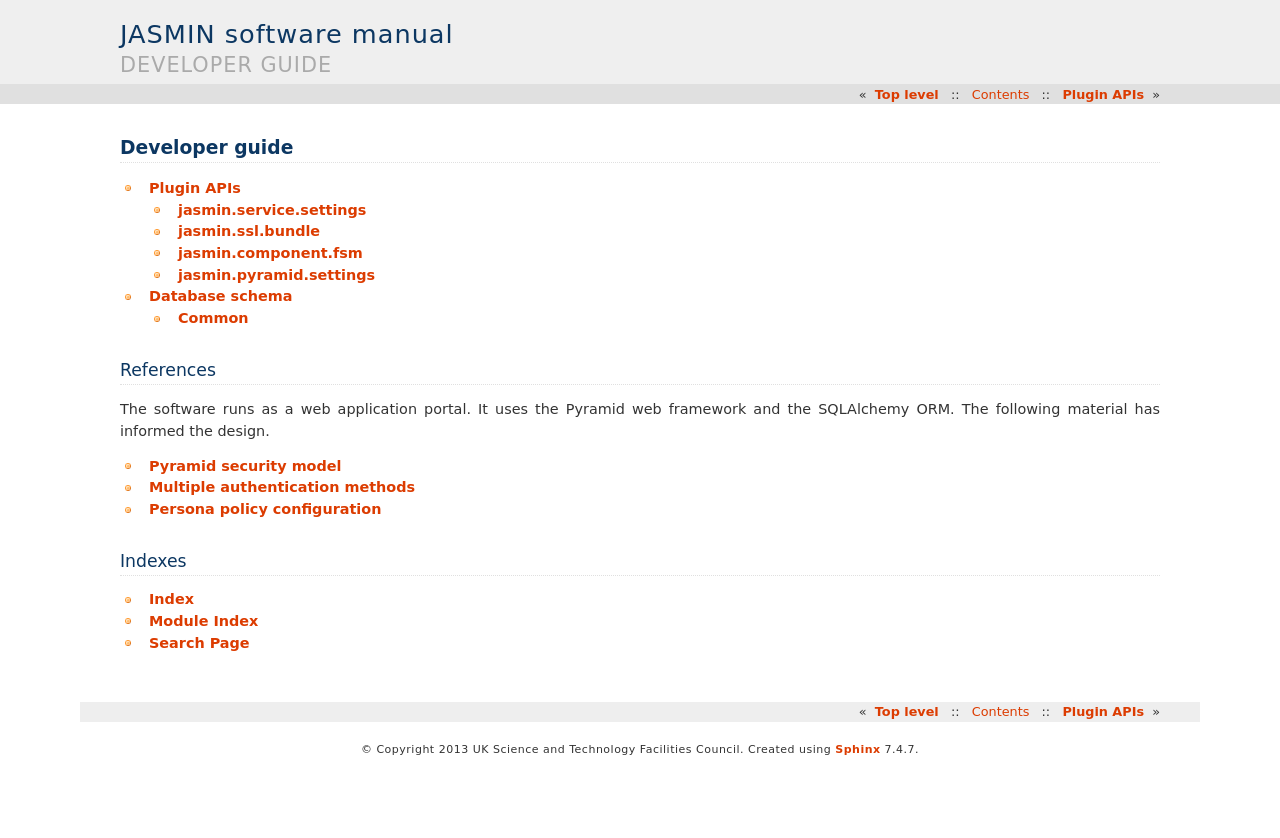
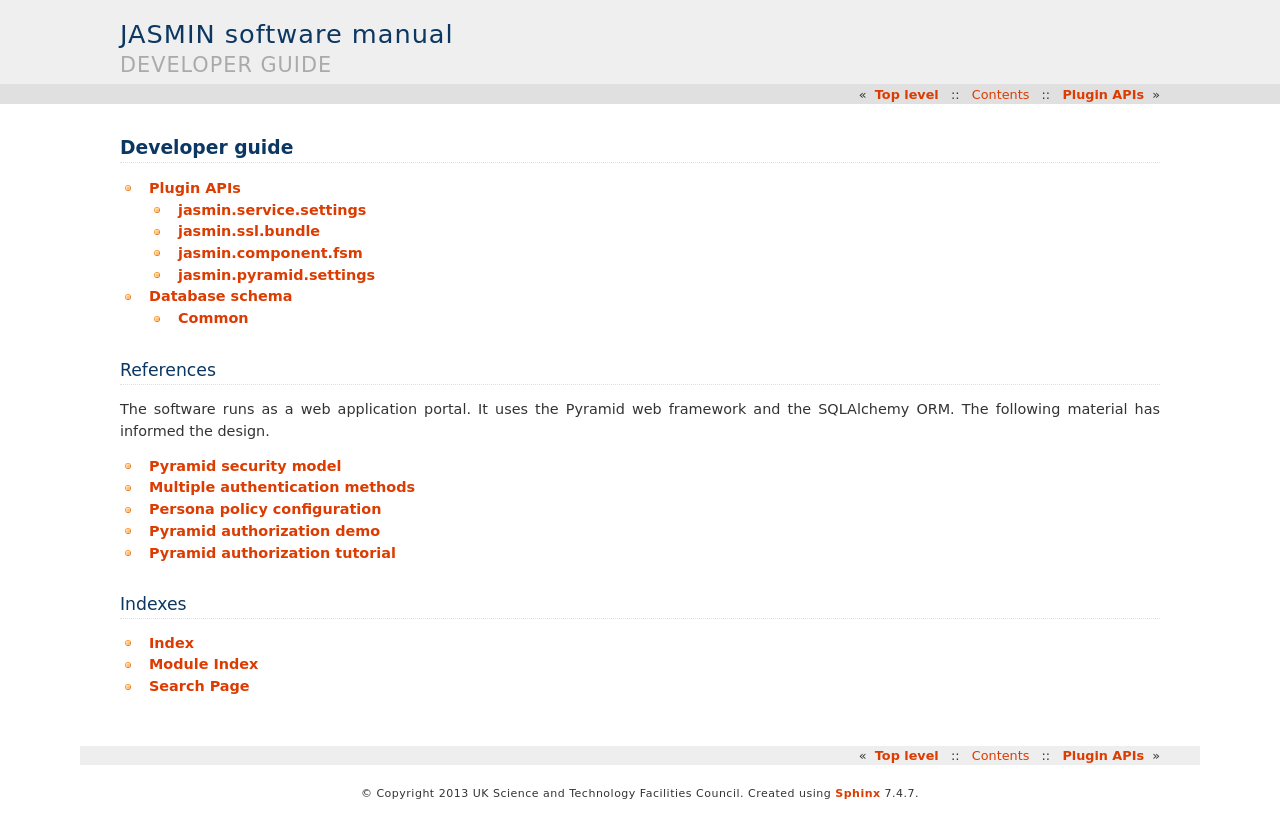
Before and after one commit to cedadev/cloudhands-ops, a Sphinx documentation site: the page built from cloudhands/ops/doc/dev-guide.rst, in a window 1280 px wide. Shown: the top 838 px of the page. Built offline with Sphinx 7.4.7, drawn with Linux system fonts in a browser that asks for light colours.

Commit message:
Added doc references

```diff
--- a/cloudhands/ops/doc/dev-guide.rst
+++ b/cloudhands/ops/doc/dev-guide.rst
@@ -21,11 +21,15 @@ framework and the SQLAlchemy ORM. The following material has informed the design
 * `Pyramid security model`_
 * `Multiple authentication methods`_
 * `Persona policy configuration`_
+* `Pyramid authorization demo`_
+* `Pyramid authorization tutorial`_
 
 .. _XRDS specification: http://docs.oasis-open.org/xri/2.0/specs/xri-resolution-V2.0.html
 .. _Persona policy configuration: http://douglatornell.ca/blog/category/persona-authentication/
 .. _Pyramid security model: http://docs.pylonsproject.org/projects/pyramid/en/latest/narr/security.html#security
 .. _multiple authentication methods: http://www.rfk.id.au/blog/entry/securing-pyramid-persona-macauth/
+.. _Pyramid authorization demo: https://github.com/mmerickel/pyramid_auth_demo
+.. _Pyramid authorization tutorial:  http://michael.merickel.org/projects/pyramid_auth_demo/
 
 Indexes
 =======
```
